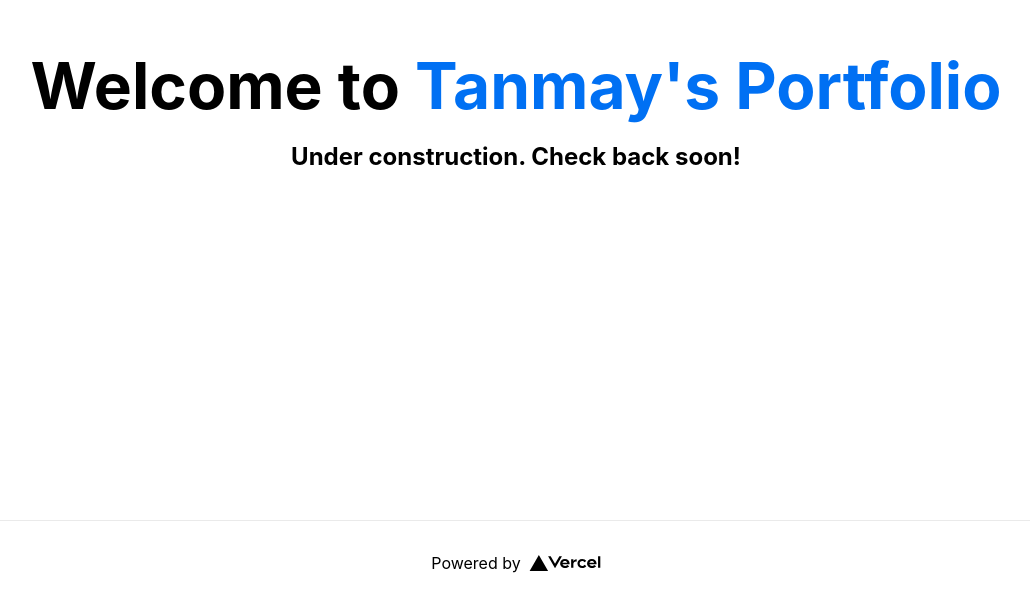
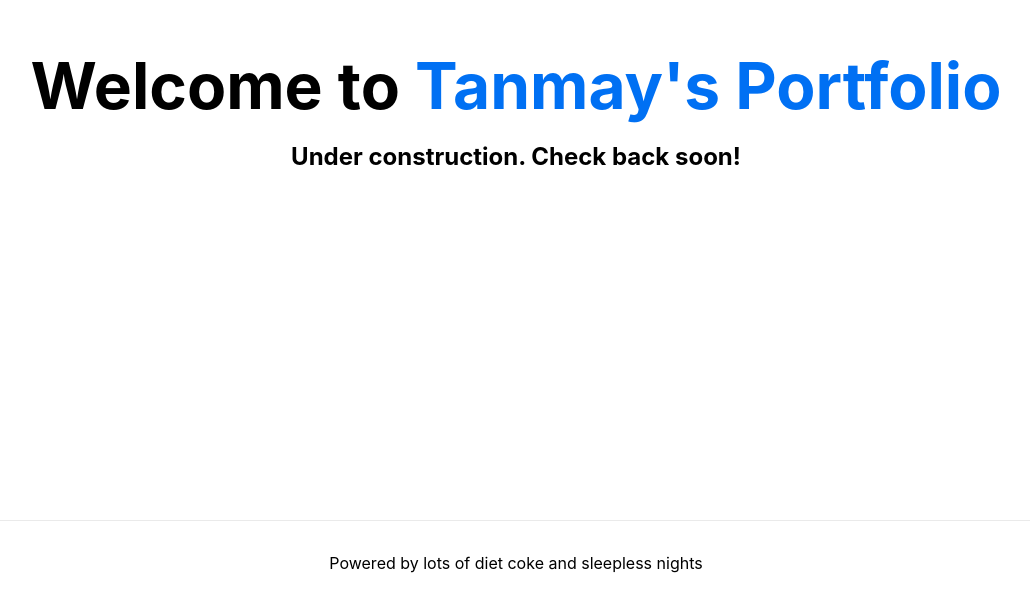
Before and after one commit to tanmay-patil/portfolio-nextjs, a Next.js app: page / in a window 1280 px wide. Shown: the part 280-885 px from the top of the page, without its empty margins (124-1154 px from the left). Built offline with nearby package versions, Linux system fonts and the light colour scheme.

Commit message:
update meta tags

```diff
--- a/pages/index.js
+++ b/pages/index.js
@@ -6,8 +6,11 @@ export default function Home() {
   return (
     <div className={styles.container}>
       <Head>
-        <title>Create Next App</title>
-        <meta name="description" content="Generated by create next app" />
+        <title>Tanmay Patil</title>
+        <meta
+          name="description"
+          content="Know more about the journey of Tanmay Patil"
+        />
         <link rel="icon" href="/favicon.ico" />
       </Head>
 
@@ -25,10 +28,7 @@ export default function Home() {
           target="_blank"
           rel="noopener noreferrer"
         >
-          Powered by{" "}
-          <span className={styles.logo}>
-            <Image src="/vercel.svg" alt="Vercel Logo" width={72} height={16} />
-          </span>
+          Powered by lots of diet coke and sleepless nights
         </a>
       </footer>
     </div>
```
